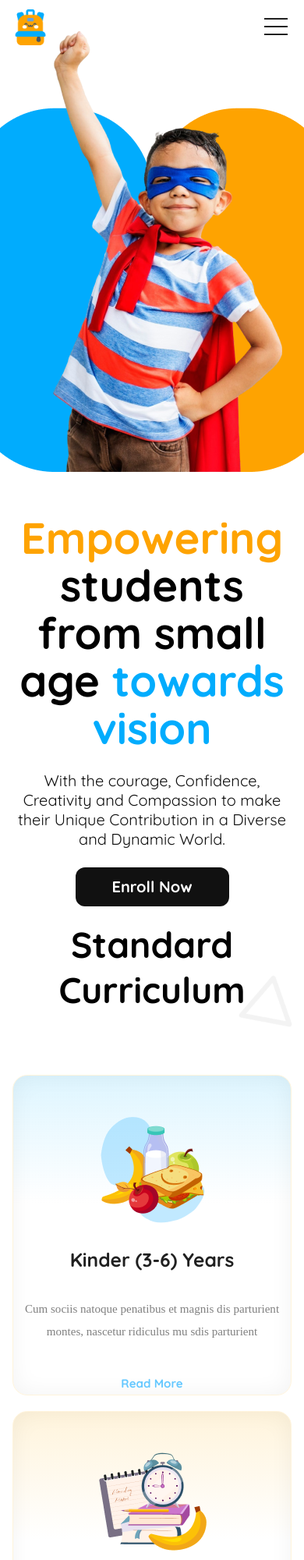
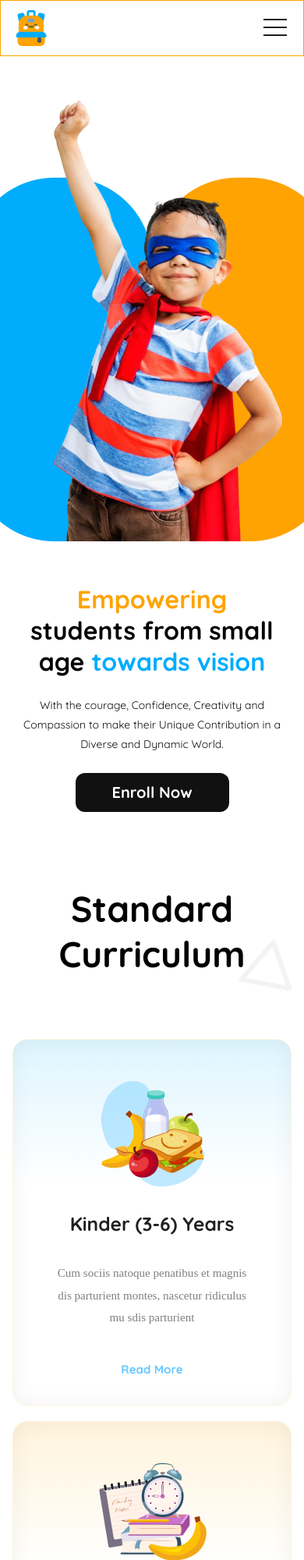
Before and after one commit to mrshanshuvo/ph_assignment_02, a plain HTML site: page index.html in a window 390 px wide. Shown: the top 2000 px of the page at 78% size. Drawn offline with Linux system fonts and the light colour scheme.

Commit message:
Finished the whole project with a bang

```diff
--- a/index.html
+++ b/index.html
@@ -34,7 +34,7 @@
       <section class="banner">
         <div class="left-banner">
           <h2 class="banner-title">
-            <span id="emp-color">Empowering</span> students from small age
+            <span id="emp-color">Empowering</span><br />students from small age
             <span id="tv-color">towards vision</span>
           </h2>
           <p class="banner-description">
--- a/styles/style.css
+++ b/styles/style.css
@@ -572,7 +572,10 @@ footer {
 @media screen and (max-width: 576px) {
   /* nav styles starts */
   .nav-container {
-    margin: 12px 16px;
+    margin: 0;
+    padding: 12px 16px;
+    box-sizing: border-box;
+    border: 0.5px solid rgb(254, 163, 1);
   }
 
   .left-nav .logo-container {
@@ -608,8 +611,16 @@ footer {
     display: flex;
     flex-direction: row-reverse;
     flex-direction: column-reverse;
-    margin: 250px 16px 300px 16px;
+    margin: 220px 16px 270px 16px;
     text-align: center;
+  }
+  .banner-title {
+    font-size: 32px;
+    font-weight: 700;
+    line-height: 40px;
+  }
+  .banner-description {
+    font-size: 14px;
   }
   .banner-description,
   .banner-title {
@@ -625,6 +636,19 @@ footer {
     margin-right: 16px;
   }
 
+  .content-description {
+    width: 70%;
+  }
+
+  .crc-content1,
+  .crc-content2,
+  .crc-content3 {
+    padding-bottom: 30px;
+  }
+
+  .crc-footer {
+    display: none;
+  }
   .crc-container {
     display: flex;
     flex-direction: column;
@@ -676,5 +700,10 @@ footer {
     margin: 0px;
     padding: 60px 20px 60px 20px;
   }
+  .left-footer,
+  .middle-footer,
+  .right-footer {
+    margin-bottom: 30px;
+  }
   /* footer styles ends */
 }
```
